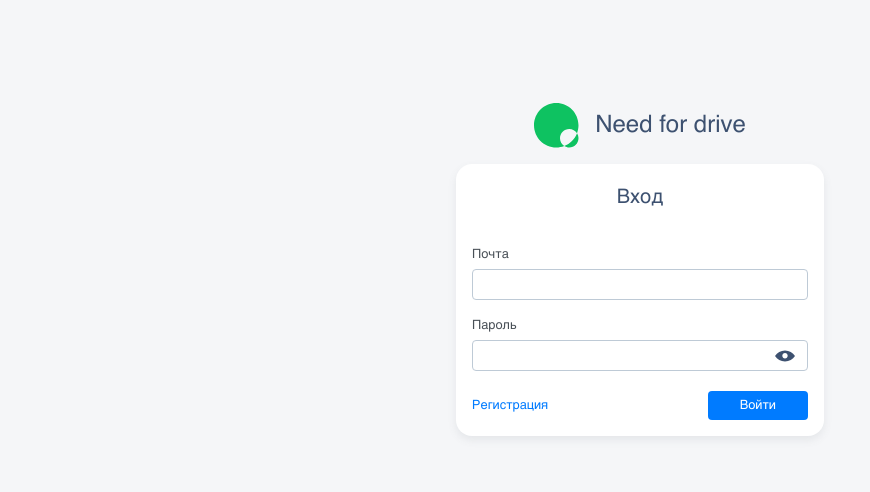
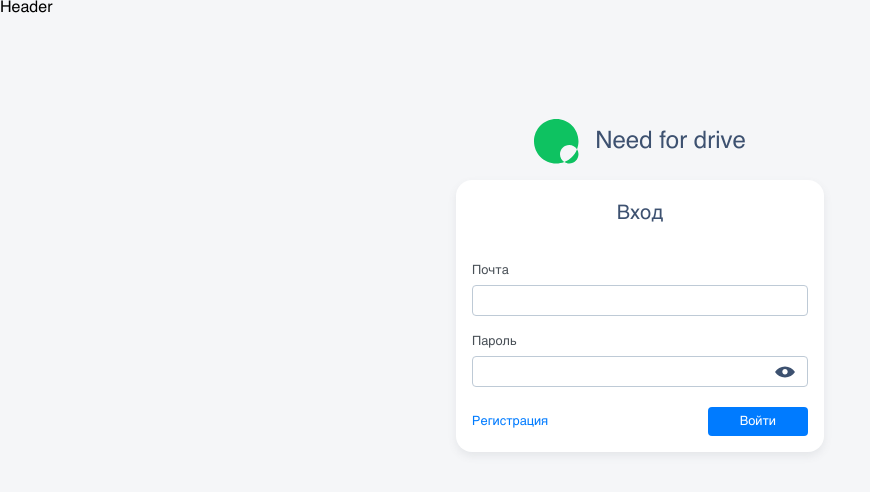
Before and after one commit to it-is-not-alright/need-for-drive-admin, a React app: page / in a window 1280 px wide. Shown: the top 492 px of the page, without its empty margins (0-870 px from the left). Built offline with nearby package versions, Linux system fonts and the light colour scheme.

Commit message:
V-8. Start

```diff
--- a/src/components/App/App.tsx
+++ b/src/components/App/App.tsx
@@ -6,6 +6,7 @@
 import { Route, Routes } from 'react-router-dom';
 
 import ErrorBoundary from '../ErrorBoundary/ErrorBoundary';
+import Header from '../Header/Header';
 import LogInPage from '../pages/LogInPage/LogInPage';
 import NotFoundPage from '../pages/NotFoundPage/NotFoundPage';
 import { AppRoute } from './types';
@@ -15,6 +16,8 @@
 
 function App() {
   return (
+    <>
+      <Header />
       <main>
         <ErrorBoundary>
           <Suspense>
@@ -28,6 +31,7 @@
           </Suspense>
         </ErrorBoundary>
       </main>
+    </>
   );
 }
 
--- a/src/components/App/style.scss
+++ b/src/components/App/style.scss
@@ -27,6 +27,8 @@
 }
 
 #root {
+  display: grid;
+  grid-template-rows: auto 1fr;
   background-color: c.$light;
 }
 
--- /dev/null
+++ b/src/components/Header/Header.tsx
@@ -0,0 +1,11 @@
+import React from 'react';
+
+function Header() {
+  return (
+    <header>
+      <p>Header</p>
+    </header>
+  );
+}
+
+export default Header;
```
Also changed, not shown: src/components/Header/SearchBar/SearchBar.tsx (added, +11 -0 lines), src/assets/sprite.svg. Lines whose indentation alone changed are shown as unchanged.
